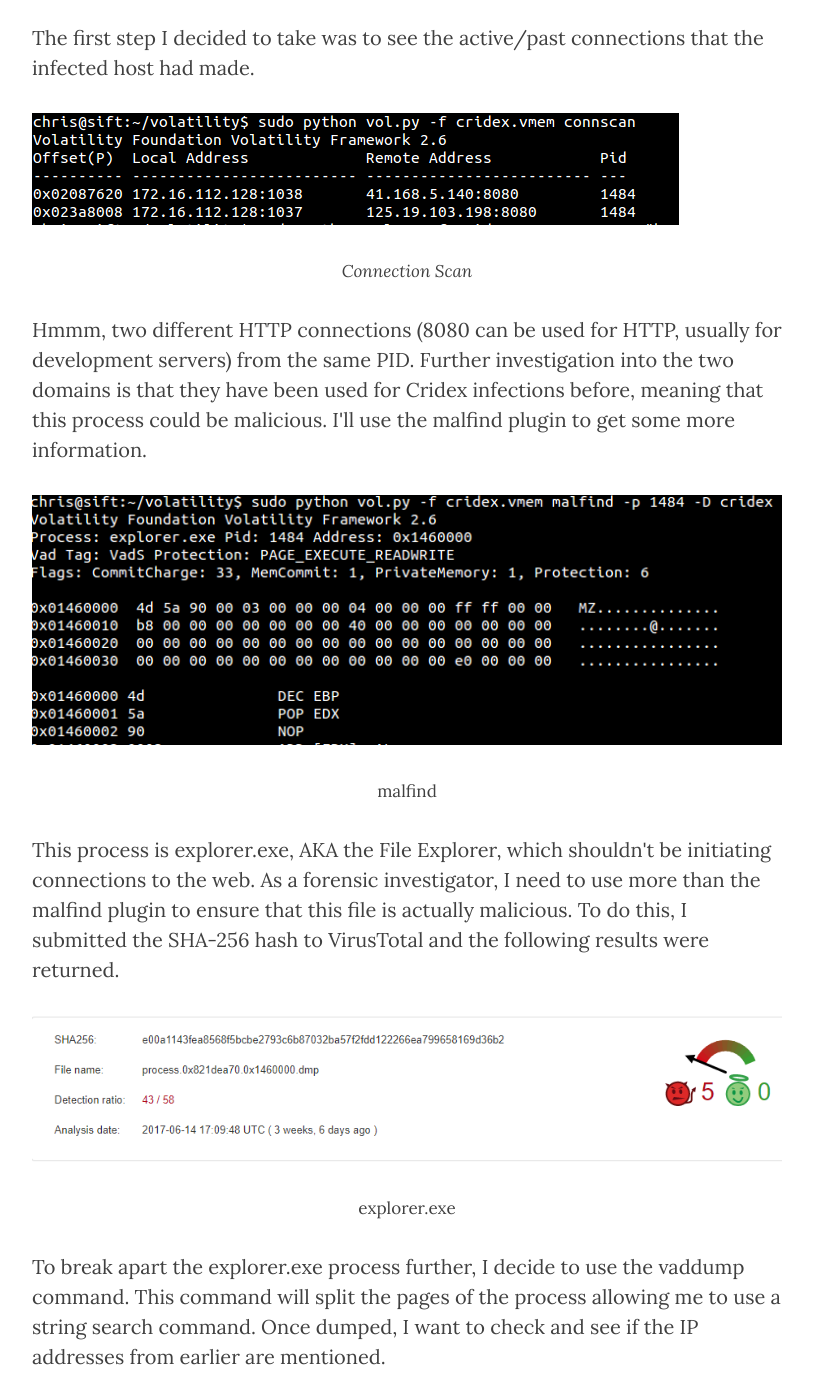
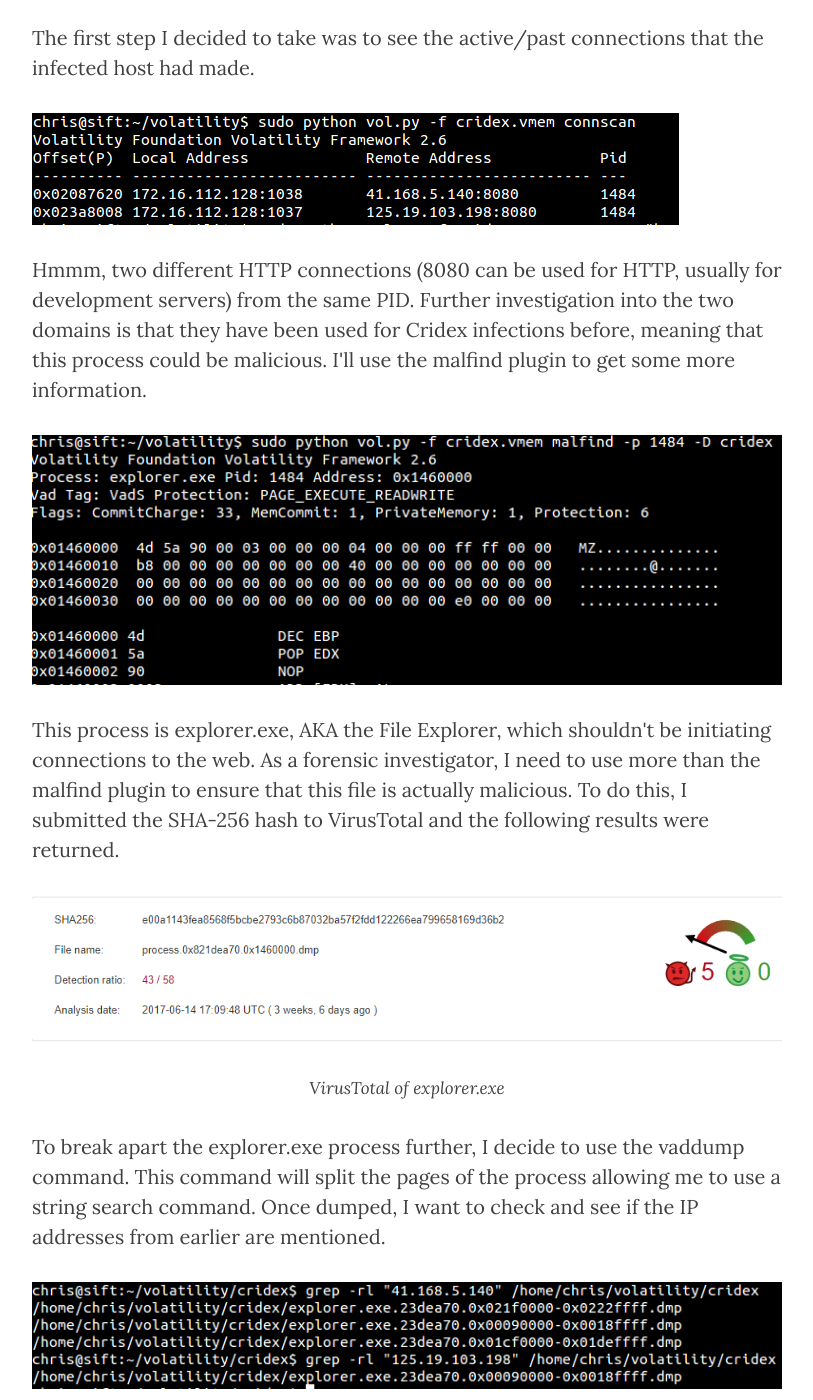
Before and after one commit to RomSec/RomSec.github.io, a Jekyll site: the page built from _posts/2017-07-12-Cridex.markdown, in a window 1280 px wide and 1400 px high, scrolled down 1074 px. Shown: the whole window, without its empty margins (233-1046 px from the left). Built offline with Jekyll 4.4.1, drawn with Linux system fonts in a browser that asks for light colours; nearby versions of some CDN libraries; some of the changed text lies outside the part shown.

Commit message:
Update 2017-07-12-Cridex.markdown

```diff
--- a/_posts/2017-07-12-Cridex.markdown
+++ b/_posts/2017-07-12-Cridex.markdown
@@ -19,36 +19,34 @@
 
 <p> The first step I decided to take was to see the active/past connections that the infected host had made.</p>
 ![One](/img/Cridex/connscan.PNG)
-<p class="text-center"><small><i>Connection Scan</i></small></p>
 
 <p>Hmmm, two different HTTP connections (8080 can be used for HTTP, usually for development servers) from the same PID. Further investigation into the two domains is that they have been used for Cridex infections before, meaning that this process could be malicious. I'll use the malfind plugin to get some more information.</p>
 ![Two](/img/Cridex/malfind.PNG)
-<p class="text-center"><small>malfind</small></p>
 
 <p>This process is explorer.exe, AKA the File Explorer, which shouldn't be initiating connections to the web. As a forensic investigator, I need to use more than the malfind plugin to ensure that this file is actually malicious. To do this, I submitted the SHA-256 hash to VirusTotal and the following results were returned.</p>
-![Three](/img/Cridex/vtscan.PNG){:class="img-responsive center-block"}
-<p class="text-center"><small>explorer.exe</small></p>
+![Three](/img/Cridex/vtscan.PNG)
+<p class="text-center"><small><i>VirusTotal of explorer.exe</i></small></p>
 
 <p>To break apart the explorer.exe process further, I decide to use the vaddump command. This command will split the pages of the process allowing me to use a string search command. Once dumped, I want to check and see if the IP addresses from earlier are mentioned.</p>
-![Four](/img/Cridex/grep.PNG){:class="img-responsive center-block"}
-<p class="text-center"><small>String Search</small></p>
+![Four](/img/Cridex/grep.PNG)
+<p class="text-center"><small><i>String Search</i></small></p>
 
 <p>The process ending in "18ffff" has both of the IP addresses mentioned connected to. I submitted the SHA-256 hash of this page to VirusTotal but it came back clean. When I manually investigated the suspicious page, I found the URL that the infected host communicated with. While the remote address was different, the directory path was the same.</p>
-![Five](/img/Cridex/text.PNG){:class="img-responsive center-block"}
-<p class="text-center"><small>URL</small></p>
+![Five](/img/Cridex/text.PNG)
+
 
 <p>Another avenue I decided to explore was to check the handles of explorer.exe process.</p>
-![Five](/img/Cridex/mutant.PNG){:class="img-responsive center-block"}
+![Five](/img/Cridex/mutant.PNG)
 <p class="text-center"><small>Handles</small></p>
 
 <p>When using the handles plugin, the -t command is very helpful as it limits to an explicit type. Malware often uses mutex objects for reasons such as copying itself. When I searched the Mutant handles inside explorer.exe, I found some interesting results.</p>
-![Six](/img/Cridex/mutant.PNG){:class="img-responsive center-block"}
-<p class="text-center"><small>Handles</small></p>
+![Six](/img/Cridex/mutant.PNG)
+<p class="text-center"><small><i>Handles of explorer.exe</i></small></p>
 
 <p>The last few mutex objects starting with X raised a red flag, and further research proved that they are malicious handles found in malware. Since code is often reused, this is no surprise.</p>
 <p>Seeking more information pertaining to the behavior of the malware, the SANS Memory Analysis cheatsheet reminds me to check the registry. Malware often edits registry values; most commonly in the run folder to so that the malware starts upon user login.</p>
-![Seven](/img/Cridex/autorun.PNG){:class="img-responsive center-block"}
-![Eight](/img/Cridex/found.PNG){:class="img-responsive center-block"}
+![Seven](/img/Cridex/autorun.PNG)
+![Eight](/img/Cridex/found.PNG)
 <p class="text-center"><small>Found it!</small></p>
 
 <p>The command above printed out all of the keys in that registry folder; the screenshot above shows the red flag. I know that benign executable should not have it's own registry value when the user logs in. </p>
@@ -56,8 +54,7 @@
 
 <h1>Further Digging</h1>
 <p>Now that the smoking gun has been found, I decided to dump the entire explorer.exe process and manually investigate it. Whiles scrolling through the many pages, I noticed several URLs that focused around banking/financial institutions.</p>
-![Nine](/img/Cridex/bankdump.PNG){:class="img-responsive center-block"}
-<p class="text-center"><small>Hmmm..</small></p>
+![Nine](/img/Cridex/bankdump.PNG)
 <hr>
 
 <h1>Conclusion</h1>
```
